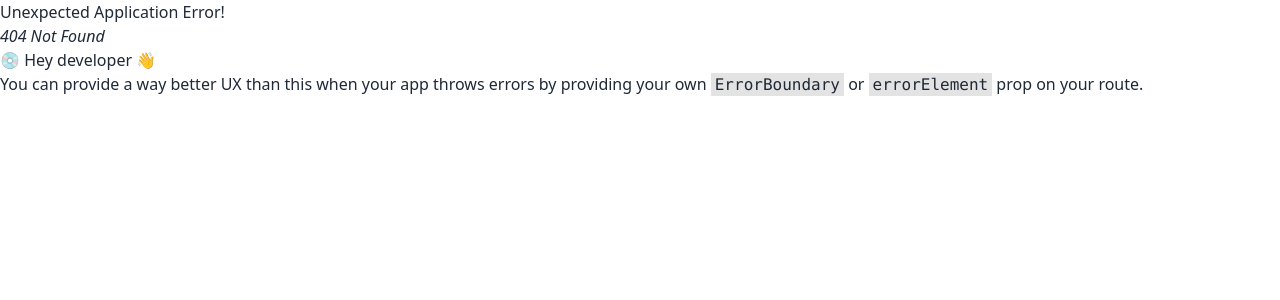
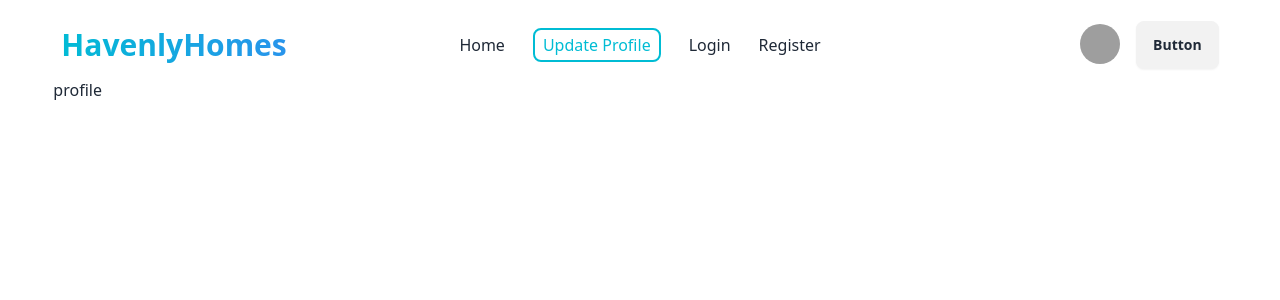
Before and after one commit to RakibHossen678/HavenlyHomes, a React (Vite) app: page /profile in a window 1280 px wide. Before the commit this address had no page. Shown: the top 300 px of the page. Built offline with nearby package versions, Linux system fonts and the light colour scheme; grey boxes are pictures that could not be loaded.

Commit message:
added navbar

```diff
--- /dev/null
+++ b/src/Components/Login.jsx
@@ -0,0 +1,9 @@
+const Login = () => {
+    return (
+        <div>
+            <h2>login</h2>
+        </div>
+    );
+};
+
+export default Login;
--- /dev/null
+++ b/src/Components/Navbar.jsx
@@ -0,0 +1,89 @@
+import { NavLink } from "react-router-dom";
+
+const Navbar = () => {
+  const links = (
+    <>
+      <li>
+        <NavLink to='/' className={({isActive})=>isActive? 'text-[#00BCD4] border-[#00BCD4] border-2 px-2 py-1 rounded-lg' : 'font bold'}>Home</NavLink>
+      </li>
+
+      <li>
+        <NavLink to='/profile' className={({isActive})=>isActive? 'text-[#00BCD4] border-[#00BCD4] border-2 px-2 py-1 rounded-lg' : 'font bold'}>Update Profile</NavLink>
+      </li>
+      <li>
+        <NavLink to='/login' className={({isActive})=>isActive? 'text-[#00BCD4] border-[#00BCD4] border-2 px-2 py-1 rounded-lg' : 'font bold'}>Login</NavLink>
+      </li>
+      <li>
+        <NavLink to='/register' className={({isActive})=>isActive? 'text-[#00BCD4] border-[#00BCD4] border-2 px-2 py-1 rounded-lg' : 'font bold'}>Register</NavLink>
+      </li>
+    </>
+  );
+  return (
+    <div className="mt-3">
+      <div className="navbar bg-base-100">
+        <div className="navbar-start">
+          <div className="dropdown">
+            <div tabIndex={0} role="button" className="btn btn-ghost lg:hidden">
+              <svg
+                xmlns="http://www.w3.org/2000/svg"
+                className="h-5 w-5"
+                fill="none"
+                viewBox="0 0 24 24"
+                stroke="currentColor"
+              >
+                <path
+                  strokeLinecap="round"
+                  strokeLinejoin="round"
+                  strokeWidth="2"
+                  d="M4 6h16M4 12h8m-8 6h16"
+                />
+              </svg>
+            </div>
+            <ul
+              tabIndex={0}
+              className="menu menu-sm dropdown-content mt-3 z-[1] p-2 shadow bg-base-100 rounded-box w-52"
+            >
+              {links}
+            </ul>
+          </div>
+          <a className=" lg:text-3xl text-xl bg-gradient-to-r from-[#00BCD4] via-blue-500 to-green-400 text-transparent bg-clip-text  animate-gradient bg-300% font-semibold">HavenlyHomes</a>
+        </div>
+        <div className="navbar-center hidden lg:flex">
+          <ul className="space-x-7 menu-horizontal px-1">{links}</ul>
+        </div>
+        <div className="navbar-end space-x-3">
+          <div className="dropdown dropdown-end">
+            <div
+              tabIndex={0}
+              role="button"
+              className="btn btn-ghost btn-circle avatar"
+            >
+              <div className="w-10 rounded-full">
+                <img
+                  alt="Tailwind CSS Navbar component"
+                  src="https://daisyui.com/images/stock/photo-1534528741775-53994a69daeb.jpg"
+                />
+              </div>
+            </div>
+            <ul
+              tabIndex={0}
+              className="mt-3 z-[1] p-2 shadow menu menu-sm dropdown-content bg-base-100 rounded-box w-40"
+            >
+              <li>
+                <a className="">
+                  Profile
+                </a>
+              </li>
+              <li>
+                <a>Logout</a>
+              </li>
+            </ul>
+          </div>
+          <a className="btn">Button</a>
+        </div>
+      </div>
+    </div>
+  );
+};
+
+export default Navbar;
--- /dev/null
+++ b/src/Components/Register.jsx
@@ -0,0 +1,11 @@
+
+
+const Register = () => {
+    return (
+        <div>
+            <h1>register</h1>
+        </div>
+    );
+};
+
+export default Register;
--- /dev/null
+++ b/src/Layour/MaiLayout.jsx
@@ -0,0 +1,13 @@
+import { Outlet } from "react-router-dom";
+import Navbar from "../Components/Navbar";
+
+const MaiLayout = () => {
+    return (
+        <div className="lg:w-11/12 mx-auto">
+            <Navbar></Navbar>
+            <Outlet></Outlet>
+        </div>
+    );
+};
+
+export default MaiLayout;
--- /dev/null
+++ b/src/Pages/Home.jsx
@@ -0,0 +1,9 @@
+const Home = () => {
+    return (
+        <div>
+            <h1>HOme</h1>
+        </div>
+    );
+};
+
+export default Home;
--- /dev/null
+++ b/src/Pages/Profile.jsx
@@ -0,0 +1,9 @@
+const Profile = () => {
+    return (
+        <div>
+            <h1>profile</h1>
+        </div>
+    );
+};
+
+export default Profile;
--- a/tailwind.config.js
+++ b/tailwind.config.js
@@ -5,7 +5,21 @@ export default {
     "./src/**/*.{js,ts,jsx,tsx}",
   ],
   theme: {
-    extend: {},
+    extend: {
+      keyframes: {
+        animatedgradient: {
+          '0%': { backgroundPosition: '0% 50%' },
+          '50%': { backgroundPosition: '100% 50%' },
+          '100%': { backgroundPosition: '0% 50%' },
+        },
+      },
+      backgroundSize: {
+        '300%': '300%',
+      },
+      animation: {
+        gradient: 'animatedgradient 6s ease infinite alternate',
+      },
+    },
   },
   plugins: [require("daisyui")],
 }
```
Also changed, not shown: src/Routes/Routes.jsx (added, +32 -0 lines), src/main.jsx (+2 -7 lines), 1 other file (tests, documents, lock files or other folders).
